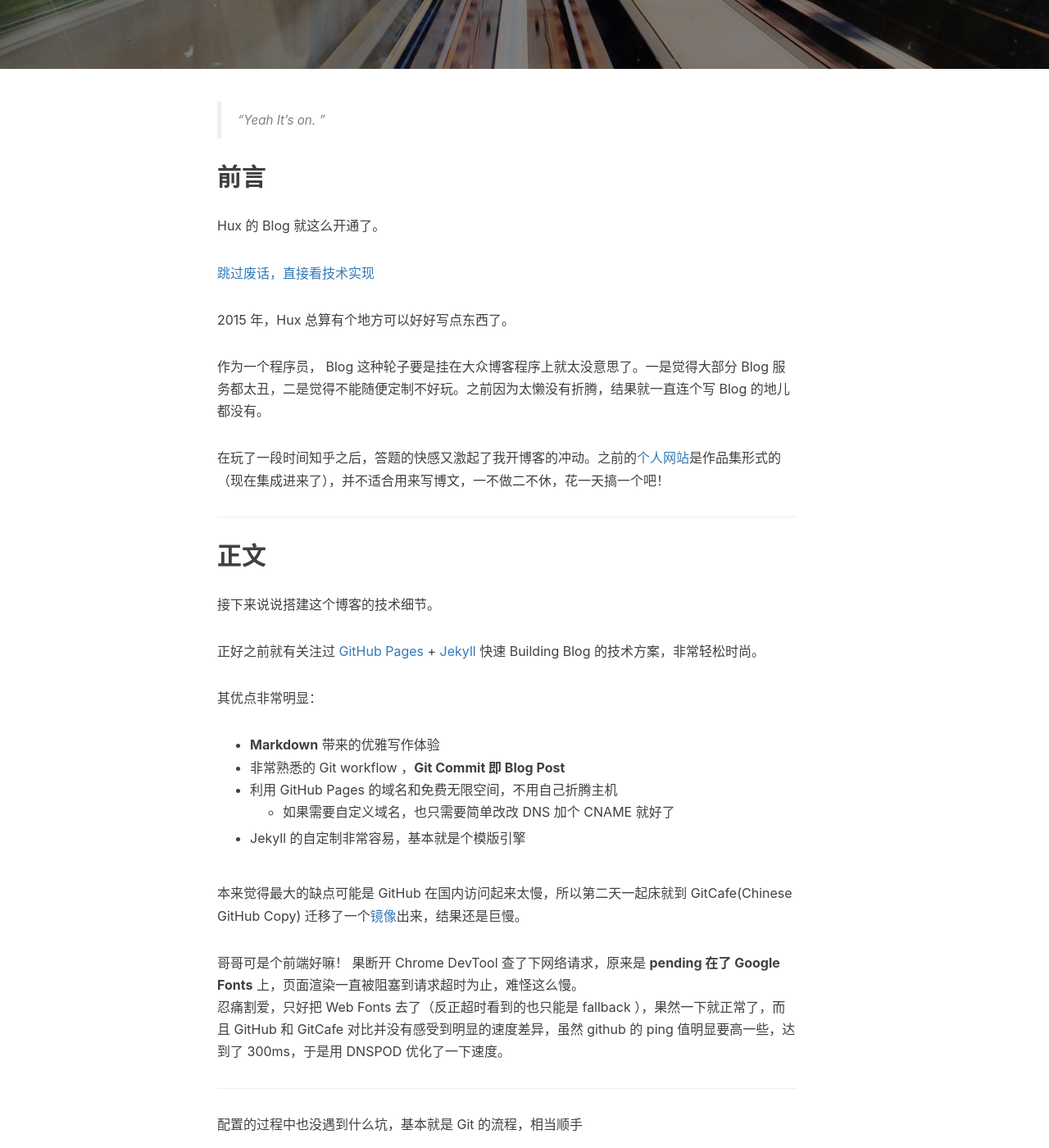
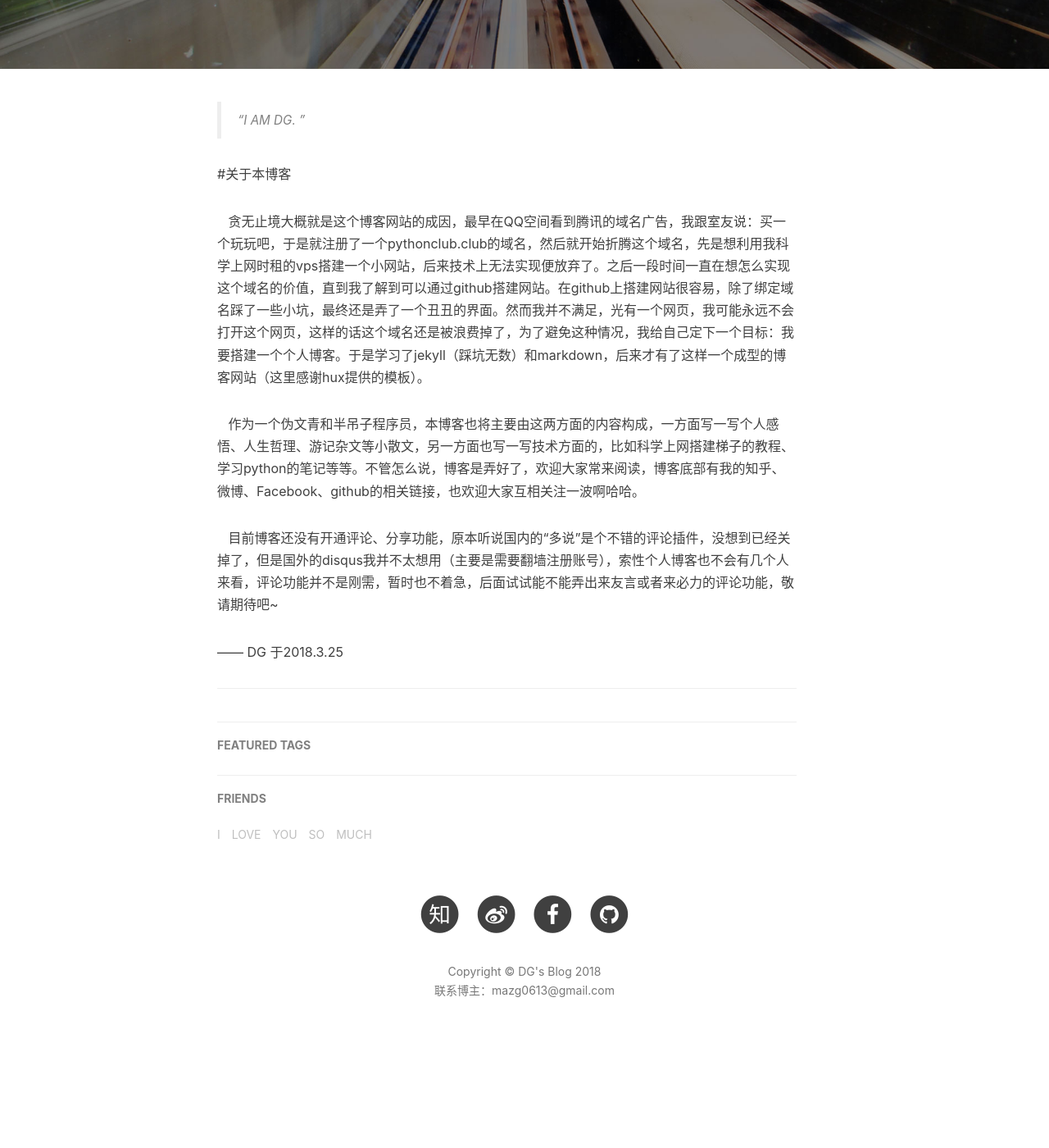
Before and after one commit to DGmzg/DGmzg.github.io, a Jekyll site: the page built from _posts/2015-5-20-生活-测试.md, in a window 1280 px wide and 1400 px high, scrolled down 439 px. Shown: the whole window at 82% size. Built offline with Jekyll 4.4.1, drawn with Linux system fonts in a browser that asks for light colours; nearby versions of some CDN libraries; comment, search, counter and statistics services are not loaded; after the commit the page ends 1751 px from its top, so only the background shows below that; some of the changed text lies outside the part shown.

Commit message:
Update 2015-5-20-生活-测试.md

```diff
--- a/_posts/2015-5-20-生活-测试.md
+++ b/_posts/2015-5-20-生活-测试.md
@@ -1,79 +1,25 @@
 ---
 layout:     post
-title:      "Welcome to Hux Blog"
-subtitle:   " \"Hello World, Hello Blog\""
-date:       2015-01-29 12:00:00
-author:     "Hux"
+title:      "卷首语"
+subtitle:   " \"欢迎来到DG的个人博客\""
+date:       2018-03-25 12:00:00
+author:     "DG"
 header-img: "img/post-bg-2015.jpg"
 tags:
-    - 生活
+    - 卷首语
 ---
 
-> “Yeah It's on. ”
+> “I AM DG. ”
 
+#关于本博客
 
-## 前言
+    贪无止境大概就是这个博客网站的成因，最早在QQ空间看到腾讯的域名广告，我跟室友说：买一个玩玩吧，于是就注册了一个pythonclub.club的域名，然后就开始折腾这个域名，先是想利用我科学上网时租的vps搭建一个小网站，后来技术上无法实现便放弃了。之后一段时间一直在想怎么实现这个域名的价值，直到我了解到可以通过github搭建网站。在github上搭建网站很容易，除了绑定域名踩了一些小坑，最终还是弄了一个丑丑的界面。然而我并不满足，光有一个网页，我可能永远不会打开这个网页，这样的话这个域名还是被浪费掉了，为了避免这种情况，我给自己定下一个目标：我要搭建一个个人博客。于是学习了jekyll（踩坑无数）和markdown，后来才有了这样一个成型的博客网站（这里感谢hux提供的模板）。
 
-Hux 的 Blog 就这么开通了。
+    作为一个伪文青和半吊子程序员，本博客也将主要由这两方面的内容构成，一方面写一写个人感悟、人生哲理、游记杂文等小散文，另一方面也写一写技术方面的，比如科学上网搭建梯子的教程、学习python的笔记等等。不管怎么说，博客是弄好了，欢迎大家常来阅读，博客底部有我的知乎、微博、Facebook、github的相关链接，也欢迎大家互相关注一波啊哈哈。
 
-[跳过废话，直接看技术实现 ](#build)
+    目前博客还没有开通评论、分享功能，原本听说国内的“多说”是个不错的评论插件，没想到已经关掉了，但是国外的disqus我并不太想用（主要是需要翻墙注册账号），索性个人博客也不会有几个人来看，评论功能并不是刚需，暂时也不着急，后面试试能不能弄出来友言或者来必力的评论功能，敬请期待吧~
 
 
 
-2015 年，Hux 总算有个地方可以好好写点东西了。
 
-
-作为一个程序员， Blog 这种轮子要是挂在大众博客程序上就太没意思了。一是觉得大部分 Blog 服务都太丑，二是觉得不能随便定制不好玩。之前因为太懒没有折腾，结果就一直连个写 Blog 的地儿都没有。
-
-在玩了一段时间知乎之后，答题的快感又激起了我开博客的冲动。之前的[个人网站](http://huangxuan.me/portfolio)是作品集形式的（现在集成进来了），并不适合用来写博文，一不做二不休，花一天搞一个吧！
-
-
-<p id = "build"></p>
----
-
-## 正文
-
-接下来说说搭建这个博客的技术细节。
-
-正好之前就有关注过 [GitHub Pages](https://pages.github.com/) + [Jekyll](http://jekyllrb.com/) 快速 Building Blog 的技术方案，非常轻松时尚。
-
-其优点非常明显：
-
-* **Markdown** 带来的优雅写作体验
-* 非常熟悉的 Git workflow ，**Git Commit 即 Blog Post**
-* 利用 GitHub Pages 的域名和免费无限空间，不用自己折腾主机
-	* 如果需要自定义域名，也只需要简单改改 DNS 加个 CNAME 就好了
-* Jekyll 的自定制非常容易，基本就是个模版引擎
-
-
-本来觉得最大的缺点可能是 GitHub 在国内访问起来太慢，所以第二天一起床就到 GitCafe(Chinese GitHub Copy) 迁移了一个[镜像](http://huxpro.gitcafe.io)出来，结果还是巨慢。
-
-哥哥可是个前端好嘛！ 果断开 Chrome DevTool 查了下网络请求，原来是 **pending 在了 Google Fonts** 上，页面渲染一直被阻塞到请求超时为止，难怪这么慢。
-忍痛割爱，只好把 Web Fonts 去了（反正超时看到的也只能是 fallback ），果然一下就正常了，而且 GitHub 和 GitCafe 对比并没有感受到明显的速度差异，虽然 github 的 ping 值明显要高一些，达到了 300ms，于是用 DNSPOD 优化了一下速度。
-
-
-
----
-
-配置的过程中也没遇到什么坑，基本就是 Git 的流程，相当顺手
-
-大的 Jekyll 主题上直接 fork 了 Clean Blog（这个主题也相当有名，就不多赘述了。唯一的缺点大概就是没有标签支持，于是我给它补上了。）
-
-本地调试环境需要 `gem install jekyll`，结果 rubygem 的源居然被墙了……后来手动改成了我大淘宝的镜像源才成功
-
-Theme 的 CSS 是基于 Bootstrap 定制的，看得不爽的地方直接在 Less 里改就好了（平时更习惯 SCSS 些），**不过其实我一直觉得 Bootstrap 在移动端的体验做得相当一般，比我在淘宝参与的团队 CSS 框架差多了……**所以为了体验，也补了不少 CSS 进去
-
-最后就进入了耗时反而最长的**做图、写字**阶段，也算是进入了**写博客**的正轨，因为是类似 Hack Day 的方式去搭这个站的，所以折腾折腾着大半夜就过去了。
-
-第二天考虑中文字体的渲染，fork 了 [Type is Beautiful](http://www.typeisbeautiful.com/) 的 `font` CSS，调整了字号，适配了 Win 的渣渲染，中英文混排效果好多了。
-
-
-## 后记
-
-回顾这个博客的诞生，纯粹是出于个人兴趣。在知乎相关问题上回答并获得一定的 star 后，我决定把这个博客主题当作一个小小的开源项目来维护。
-
-在经历 v1.0 - v1.5 的蜕变后，这个博客主题愈发完整，不但增加了诸多 UI 层的优化（opinionated）；在代码层面，更加丰富的配置项也使得这个主题拥有了更好的灵活性与可拓展性。而作为一个开源项目，我也积极的为其完善文档与解决 issue。
-
-如果你恰好逛到了这里，希望你也能喜欢这个博客主题。
-
-—— Hux 后记于 2015.10
+—— DG 于2018.3.25
```
